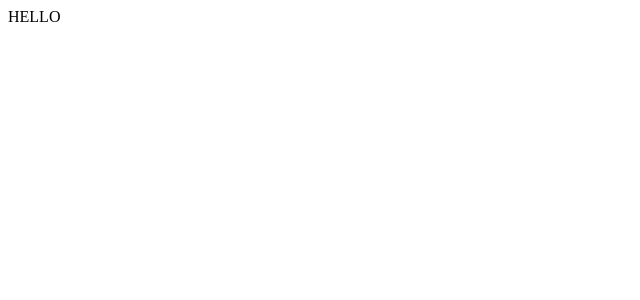
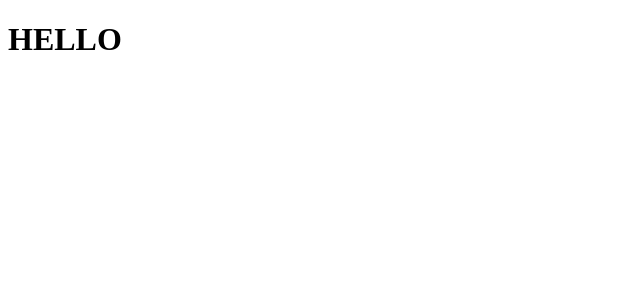
Before and after one commit to min-code-han/react-youtube, a React (Create React App) app: page / in a window 1280 px wide. Shown: the top 300 px of the page, without its empty margins (0-640 px from the left). Built offline with nearby package versions, Linux system fonts and the light colour scheme.

Commit message:
[Feat] 템플렛 복사 후 새로운 프로젝트 생상

```diff
--- a/src/components/App.jsx
+++ b/src/components/App.jsx
@@ -1,7 +1,7 @@
 import React from 'react';
 
 const App = () => {
-  return <div>HELLO</div>;
+  return <h1>HELLO</h1>;
 };
 
 export default App;
```
